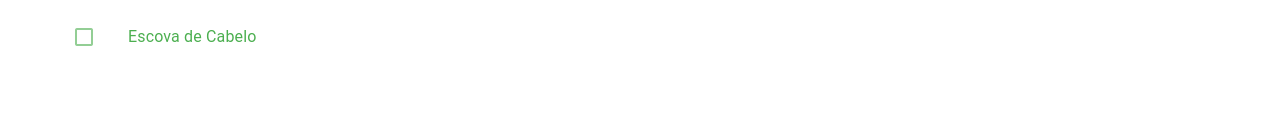
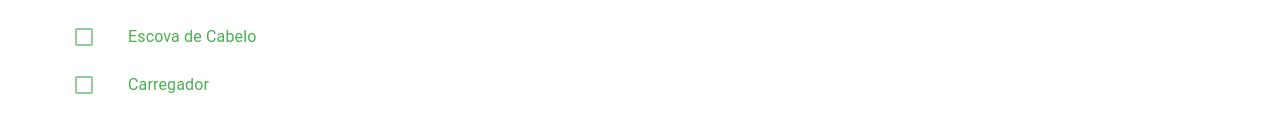
Before and after one commit to betogroo/nuxt-base, a Nuxt app: page /todo in a window 1280 px wide. Shown: the part 267-400 px from the top of the page. Built offline with nearby package versions, Linux system fonts and the light colour scheme.

Commit message:
refactor: change index to in

```diff
--- a/app/composables/useTodo.ts
+++ b/app/composables/useTodo.ts
@@ -1,4 +1,5 @@
 interface List {
+  id: number
   name: string
   checked: boolean
 }
@@ -6,27 +7,37 @@ interface List {
 const useTodo = () => {
   const list = ref<List[]>([
     {
+      id: 1,
       name: 'Escova de Dentes',
       checked: false,
     },
     {
+      id: 2,
       name: 'Sabonete',
       checked: false,
     },
     {
+      id: 3,
       name: 'Secador de Cabelo',
       checked: false,
     },
     {
+      id: 4,
       name: 'Escova de Cabelo',
+      checked: false,
+    },
+    {
+      id: 5,
+      name: 'Carregador',
       checked: false,
     },
   ])
 
-  const toggleCheck = (i: number) => {
-    const item = list.value[i]
-    if (!item) return
-    item.checked = !item.checked
+  function toggleCheck(id: number) {
+    const itemList = list.value.find((item) => item.id === id)
+    if (itemList) {
+      itemList.checked = !itemList.checked
+    }
   }
 
   return { list, toggleCheck }
--- a/app/pages/todo.vue
+++ b/app/pages/todo.vue
@@ -5,14 +5,14 @@
   <h1>Todo List</h1>
   <v-list>
     <v-list-item
-      v-for="(item, i) in list"
+      v-for="item in list"
       :key="item.name"
       :class="item.checked ? 'text-error ' : 'text-success'"
       :prepend-icon="
         item.checked ? 'mdi-checkbox-marked' : 'mdi-checkbox-blank-outline'
       "
       :ripple="false"
-      @click="toggleCheck(i)"
+      @click="toggleCheck(item.id)"
     >
       <template #title>
         <span :class="item.checked ? 'text-decoration-line-through' : ''">{{
```
